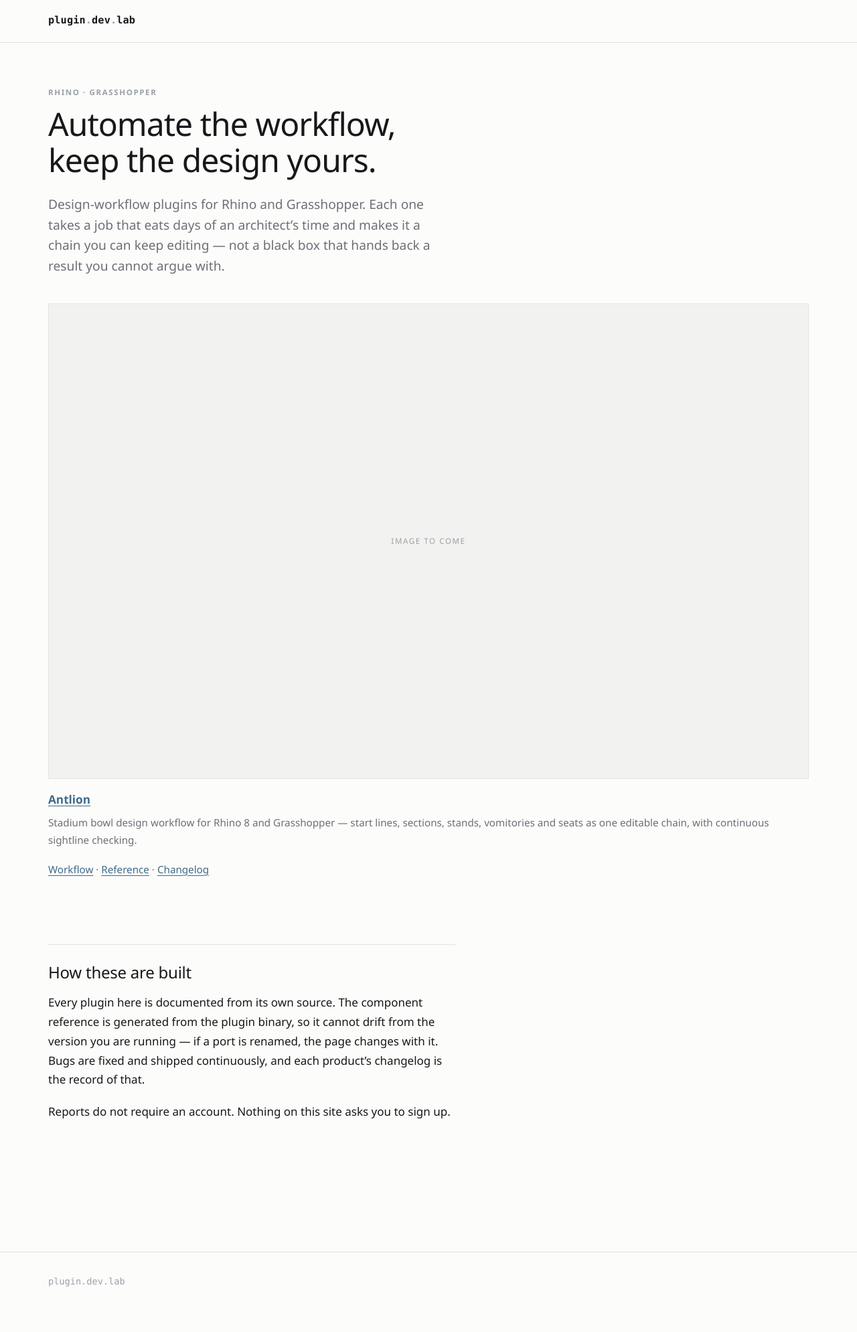
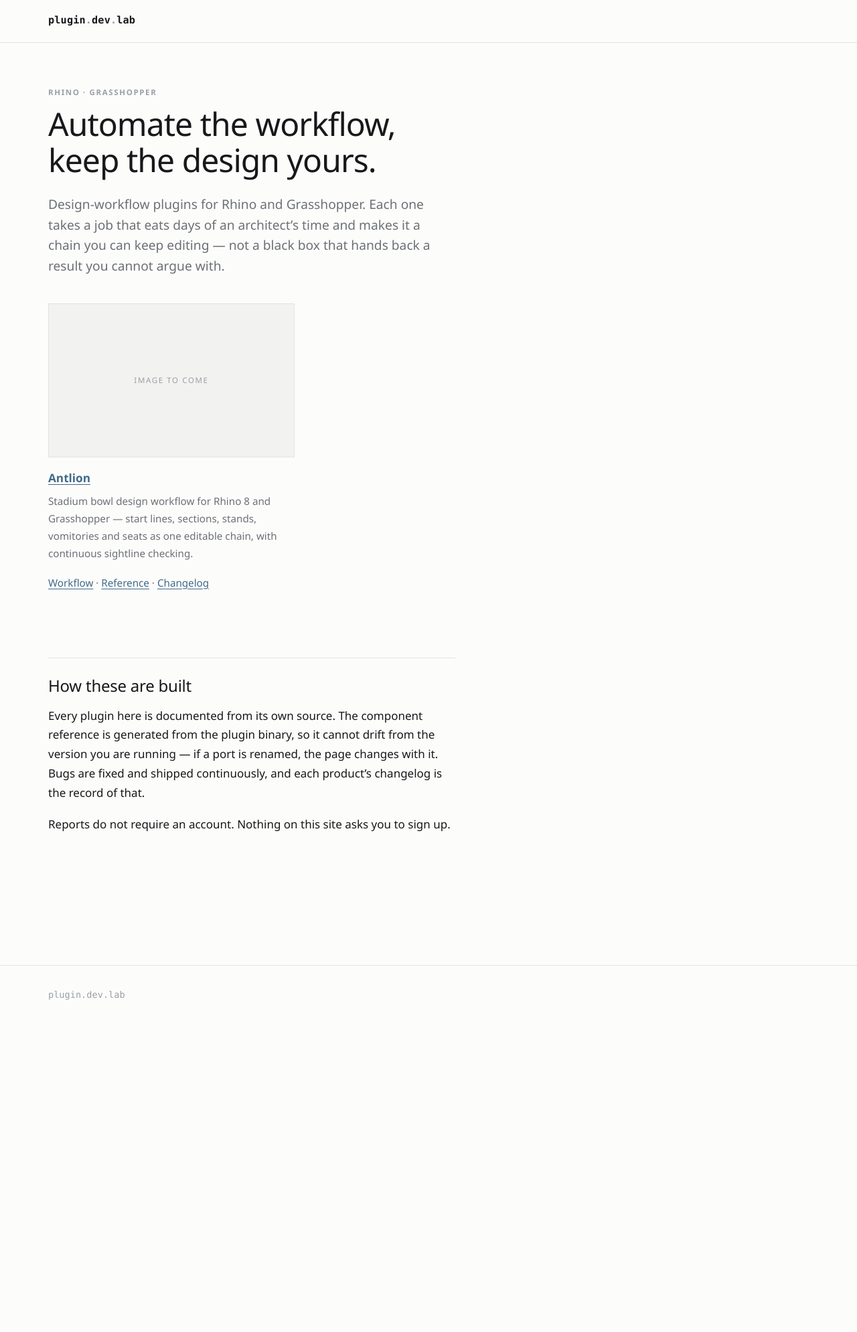
Before and after one commit to plugindevlab/plugindevlab.github.io, a Jekyll site: the page built from index.md, in a window 1280 px wide. Shown: the whole page at 67% size. Built offline with Jekyll 4.4.1, drawn with Linux system fonts in a browser that asks for light colours; after the commit the page ends 1561 px from its top, so only the background shows below that.

Commit message:
Fix product nav leaking onto the house page, and oversized card slots
- The nav helper matched every product when no product was set, so the house
  landing showed Antlion nav. Guard on the value before filtering.
- Card tracks now have an upper bound; with a single product the grid was
  stretching one card across the full width.

Co-Authored-By: Claude Opus 5 <noreply@anthropic.com>
Claude-Session: https://claude.ai/code/session_01QAZWmPp3LgL57JUuwku2qy

```diff
--- a/_layouts/default.html
+++ b/_layouts/default.html
@@ -16,7 +16,8 @@
 
 <a class="skip" href="#main">Skip to content</a>
 
-{%- assign prod = site.data.products | where: "slug", page.product | first %}
+{%- assign prod = false -%}
+{%- if page.product -%}{%- assign prod = site.data.products | where: "slug", page.product | first -%}{%- endif %}
 <header class="site-head">
   <div class="head-in">
     <a class="wordmark" href="{{ '/' | relative_url }}">plugin<span>.</span>dev<span>.</span>lab</a>
--- a/assets/css/style.css
+++ b/assets/css/style.css
@@ -114,12 +114,12 @@ figure.fig figcaption {
   font-size: .82rem; color: var(--ink-soft); margin-top: .7rem; line-height: 1.5;
 }
 .fig-wait {
-  aspect-ratio: 4 / 3; border: 1px solid var(--rule); background: var(--bg-soft);
+  aspect-ratio: 3 / 2; border: 1px solid var(--rule); background: var(--bg-soft);
   display: flex; align-items: center; justify-content: center;
   font-size: .72rem; letter-spacing: .14em; text-transform: uppercase; color: var(--ink-faint);
 }
 
-.grid { display: grid; grid-template-columns: repeat(auto-fit, minmax(17rem, 1fr)); gap: 2.5rem 2rem; margin: 2.5rem 0 var(--rhythm); }
+.grid { display: grid; grid-template-columns: repeat(auto-fill, minmax(17rem, 23rem)); gap: 2.5rem 2rem; margin: 2.5rem 0 var(--rhythm); }
 .card { display: block; }
 .card h3 { margin-top: 0; }
 .card p { color: var(--ink-soft); font-size: .95rem; }
```
